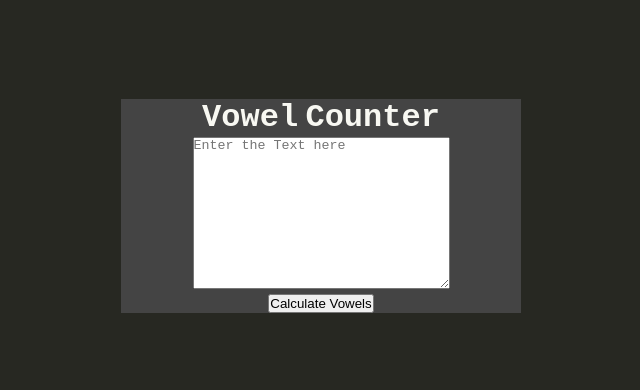
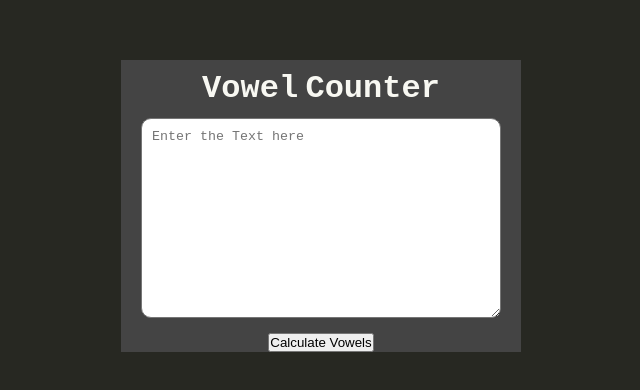
Before and after one commit to mmk4-81/Vowel-Counter, a plain HTML site: page index.html in a window 1280 px wide. Shown: the part 194-584 px from the top of the page, without its empty margins (319-959 px from the left). Drawn offline with Linux system fonts and the light colour scheme.

Commit message:
textarea style

```diff
--- a/style.css
+++ b/style.css
@@ -1,14 +1,16 @@
-*{
+* {
     margin: 0;
     padding: 0;
     box-sizing: border-box;
 }
+
 @font-face {
     font-family: 'Yekan';
     src: url(fonts/Yekan.ttf);
 }
-body{
-    font-family: 'Yekan','Courier New', Courier, monospace;
+
+body {
+    font-family: 'Yekan', 'Courier New', Courier, monospace;
     background-color: #272822;
     color: #f8f8f2;
     display: flex;
@@ -17,8 +19,21 @@ body{
     height: 100vh;
 }
 
-.container{
-width: 400px;
-text-align: center;
-background-color: #444;
+.container {
+    width: 400px;
+    text-align: center;
+    background-color: #444;
 }
+
+.header{
+    margin-bottom: 10px;
+    padding-top: 10px;
+}
+
+#textarea{
+width: 90%;
+height: 200px;
+padding: 10px;
+margin-bottom: 10px;
+border-radius: 10px;
+}
```
